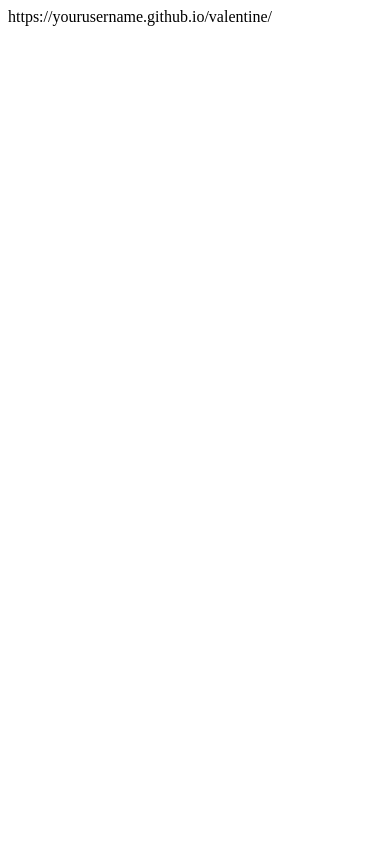
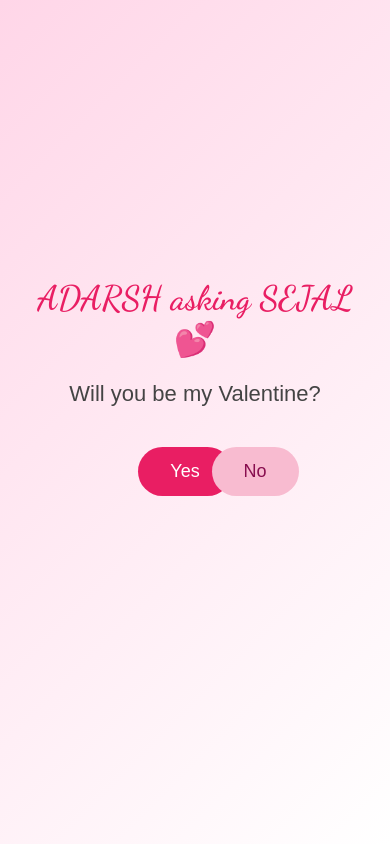
Before and after one commit to guptaadarshgupta-byte/valentine, a plain HTML site: page index.html in a window 390 px wide. Drawn offline with Linux system fonts and the light colour scheme.

Commit message:
Update index.html

```diff
--- a/index.html
+++ b/index.html
@@ -1 +1,154 @@
-https://yourusername.github.io/valentine/
+<!DOCTYPE html>
+<html lang="en">
+<head>
+  <meta charset="UTF-8" />
+  <meta name="viewport" content="width=device-width, initial-scale=1.0" />
+  <title>Valentine Surprise ❤️</title>
+
+  <!-- Google Font -->
+  <link href="https://fonts.googleapis.com/css2?family=Dancing+Script:wght@600;700&display=swap" rel="stylesheet">
+
+  <style>
+    * {
+      box-sizing: border-box;
+    }
+
+    body {
+      margin: 0;
+      height: 100vh;
+      font-family: 'Arial', sans-serif;
+      background: linear-gradient(135deg, #ffd6e8, #fff);
+      display: flex;
+      align-items: center;
+      justify-content: center;
+      overflow: hidden;
+    }
+
+    .container {
+      text-align: center;
+      padding: 30px;
+      max-width: 500px;
+      width: 100%;
+    }
+
+    .header {
+      font-family: 'Dancing Script', cursive;
+      font-size: 42px;
+      color: #e91e63;
+      margin-bottom: 10px;
+    }
+
+    .question {
+      font-size: 26px;
+      color: #444;
+      margin: 20px 0 40px;
+    }
+
+    .buttons {
+      position: relative;
+      height: 120px;
+    }
+
+    button {
+      padding: 14px 32px;
+      font-size: 18px;
+      border: none;
+      border-radius: 30px;
+      cursor: pointer;
+      transition: transform 0.2s ease, background 0.3s ease;
+    }
+
+    #yesBtn {
+      background-color: #e91e63;
+      color: white;
+      margin-right: 20px;
+    }
+
+    #yesBtn:hover {
+      transform: scale(1.08);
+      background-color: #d81b60;
+    }
+
+    #noBtn {
+      background-color: #f8bbd0;
+      color: #880e4f;
+      position: absolute;
+      left: 55%;
+      top: 0;
+    }
+
+    .result {
+      display: none;
+      margin-top: 30px;
+      animation: fadeIn 0.6s ease forwards;
+    }
+
+    .result h2 {
+      color: #e91e63;
+      font-size: 28px;
+      margin-bottom: 15px;
+    }
+
+    .result img {
+      max-width: 100%;
+      border-radius: 16px;
+      box-shadow: 0 10px 25px rgba(0,0,0,0.2);
+    }
+
+    @keyframes fadeIn {
+      from { opacity: 0; transform: scale(0.95); }
+      to { opacity: 1; transform: scale(1); }
+    }
+
+    @media (max-width: 600px) {
+      .header {
+        font-size: 34px;
+      }
+      .question {
+        font-size: 22px;
+      }
+    }
+  </style>
+</head>
+<body>
+
+  <div class="container">
+    <div class="header">ADARSH asking SEJAL 💕</div>
+    <div class="question">Will you be my Valentine?</div>
+
+    <div class="buttons">
+      <button id="yesBtn">Yes</button>
+      <button id="noBtn">No</button>
+    </div>
+
+    <div class="result" id="result">
+      <h2>Good choice my darling ❤️</h2>
+      <img src="https://media.giphy.com/media/l4FGpPki5v2Bcd6Ss/giphy.gif" alt="Good choice meme" />
+    </div>
+  </div>
+
+  <script>
+    const noBtn = document.getElementById('noBtn');
+    const yesBtn = document.getElementById('yesBtn');
+    const result = document.getElementById('result');
+
+    noBtn.addEventListener('mouseenter', () => {
+      const container = document.querySelector('.buttons');
+      const maxX = container.offsetWidth - noBtn.offsetWidth;
+      const maxY = container.offsetHeight - noBtn.offsetHeight;
+
+      const randomX = Math.random() * maxX;
+      const randomY = Math.random() * maxY;
+
+      noBtn.style.left = randomX + 'px';
+      noBtn.style.top = randomY + 'px';
+    });
+
+    yesBtn.addEventListener('click', () => {
+      document.querySelector('.buttons').style.display = 'none';
+      result.style.display = 'block';
+    });
+  </script>
+
+</body>
+</html>
```
